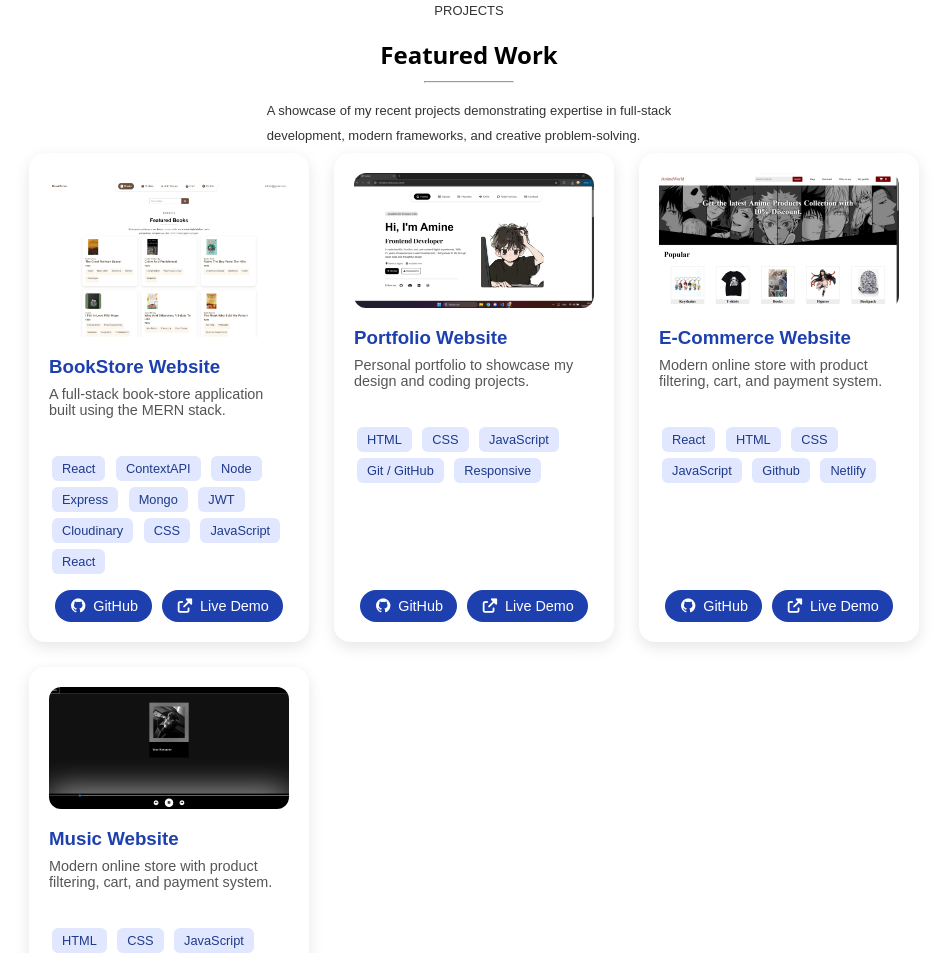
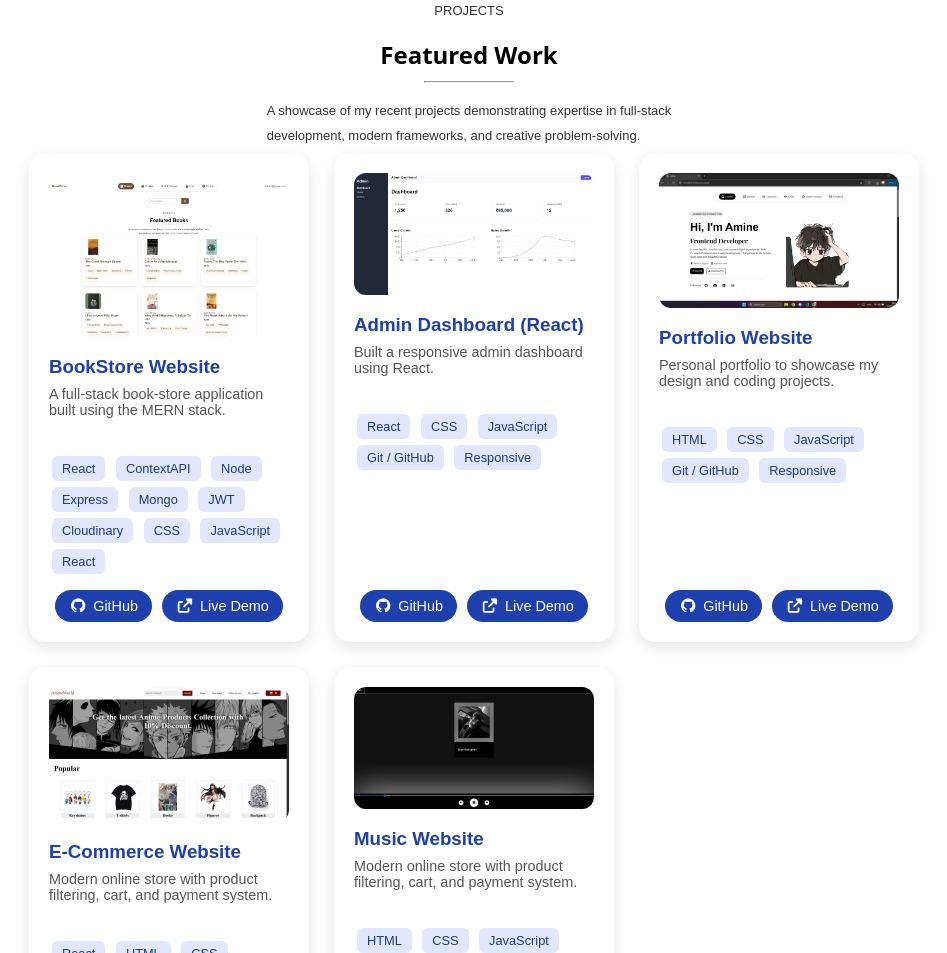
Before and after one commit to sisodia-akshit/portfolio2, a plain HTML site: page index.html in a window 1280 px wide. Shown: the part 1592-2545 px from the top of the page, without its empty margins (171-1118 px from the left). Drawn offline with Linux system fonts and the light colour scheme.

Commit message:
Project update

```diff
--- a/index.html
+++ b/index.html
@@ -211,6 +211,30 @@
               ><i class="fab fa-github"></i> GitHub</a
             >
             <a href="https://bookstore-akshit.netlify.app" class="btn"
+              ><i class="fas fa-external-link-alt"></i> Live Demo</a
+            >
+          </div>
+        </div>
+
+        <div class="project-card">
+          <img
+            src="images/dashboard.png"
+            alt="Portfolio Website"
+          />
+          <h3>Admin Dashboard (React)</h3>
+          <p>Built a responsive admin dashboard using React.</p>
+          <div class="skills">
+            <a href="#">React</a>
+            <a href="#">CSS</a>
+            <a href="#">JavaScript</a>
+            <a href="#">Git / GitHub</a>
+            <a href="#">Responsive</a>
+          </div>
+          <div class="btns">
+            <a href="https://github.com/sisodia-akshit/admin-dashboard" class="btn"
+              ><i class="fab fa-github"></i> GitHub</a
+            >
+            <a href="https://admin-dashboard-by-akshit.netlify.app/" class="btn"
               ><i class="fas fa-external-link-alt"></i> Live Demo</a
             >
           </div>
```
Also changed, not shown: images/dashboard.png (added), images/img (1).jpg (deleted), images/img.jpg (deleted), 1 other file.
